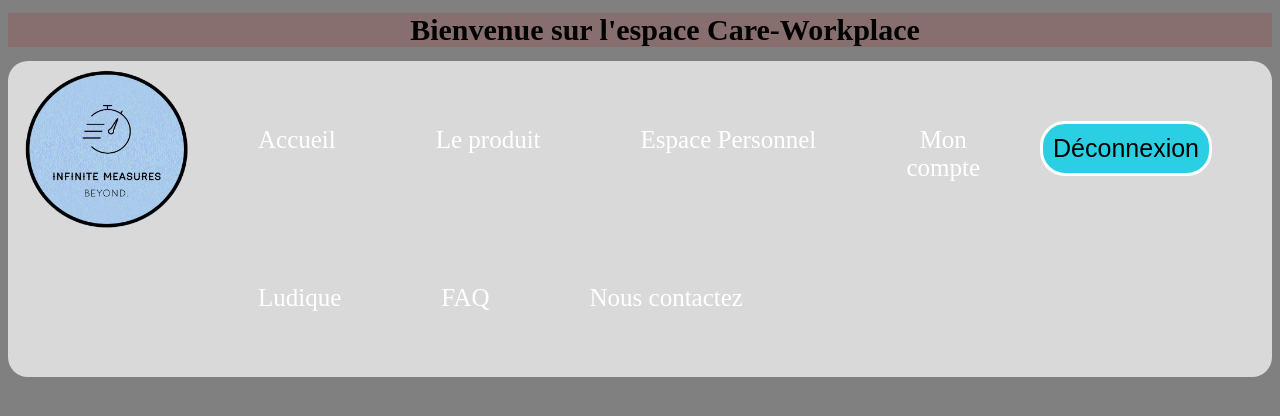
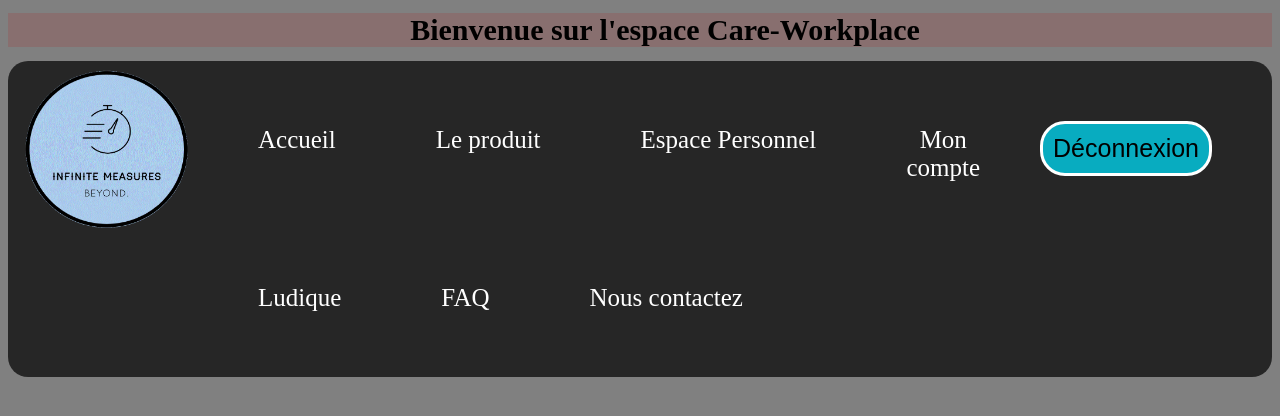
Before and after one commit to TarkusR/APP-G10E, a PHP site: page / in a window 1280 px wide. Shown: the top 416 px of the page. Run offline with PHP 8.4, Linux system fonts and the light colour scheme; the visitor is signed in with stand-in values (Sample User, id 1).

Commit message:
correction du css

```diff
--- a/index.php
+++ b/index.php
@@ -1,4 +1,3 @@
-
 <?php
 session_start();
 
@@ -37,8 +36,6 @@ if (isset($_SESSION["loggedin"])) {
 
         ?>
 
-
-
     </div>
 
 </body>
--- a/style.css
+++ b/style.css
@@ -11,7 +11,7 @@ span{
     display: flex;
     flex-direction: row;
     justify-content: space-around;
-    background-color: rgba(255,255,255,0.7);
+    background-color: rgba(0,0,0,0.7);
     border-radius: 20px;
 }
 
@@ -45,6 +45,7 @@ li{
 
 .lienmenu:hover{
     color: rgba(0, 206, 231, 0.8);
+    transition-duration: 0.3s;
 }
 
 .connexion{
@@ -77,6 +78,7 @@ li{
 
 .monCompte:hover{
     color: rgba(0, 206, 231, 0.8);
+    transition-duration: 0.3s;
 }
 
 body{
```
